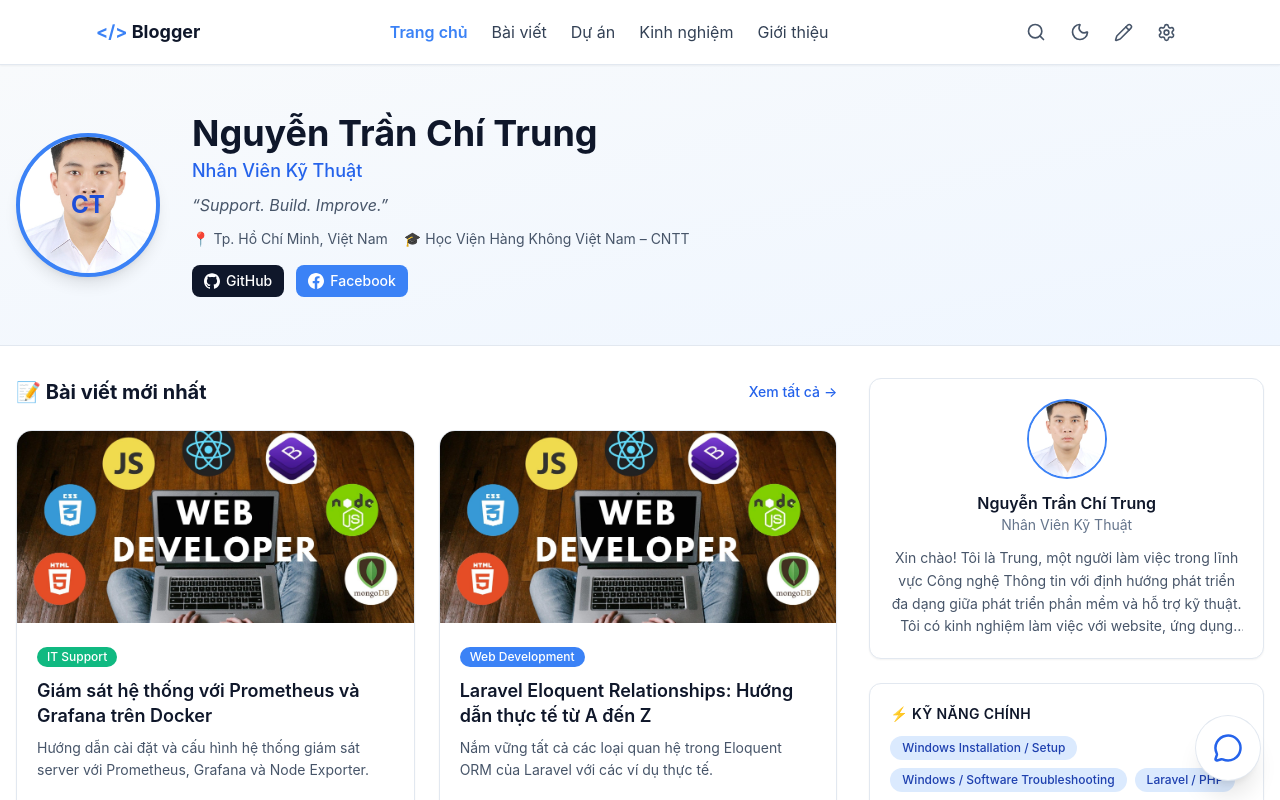
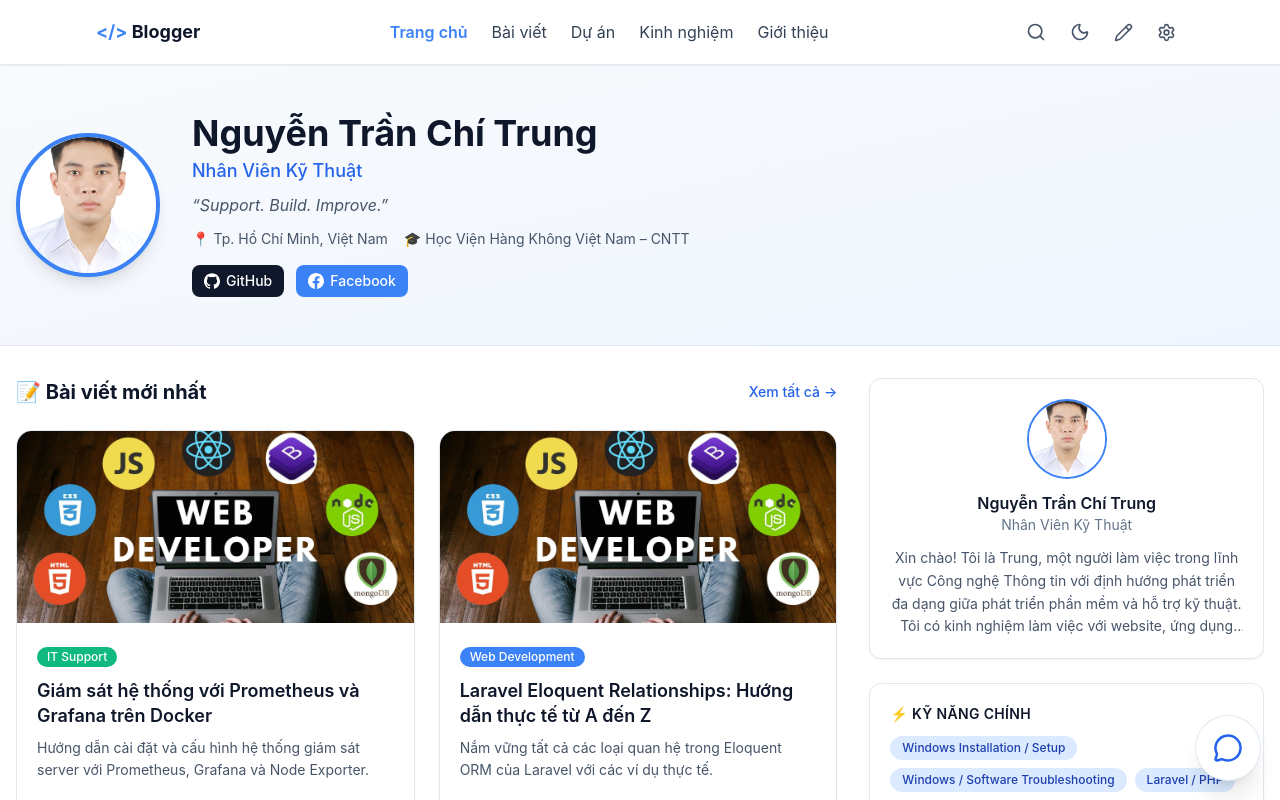
Before and after one commit to ChiTrung-coding/blogger, a React (Vite) app: page / in a window 1280 px wide. Shown: the top 800 px of the page. Built offline with nearby package versions, Linux system fonts and the light colour scheme.

Commit message:
Update HomePage.jsx

```diff
--- a/src/pages/HomePage.jsx
+++ b/src/pages/HomePage.jsx
@@ -55,10 +55,11 @@ export default function HomePage() {
               src={resolveAssetUrl(owner.avatar)}
               alt={owner.name}
               loading="lazy"
-              onError={(event) => event.currentTarget.remove()}
+              onError={(event) => { event.currentTarget.remove(); event.currentTarget.nextElementSibling?.classList.remove('hidden'); }}
               className="h-full w-full rounded-full object-cover"
             />
-            <span className="absolute" aria-hidden="true">{owner.name?.split(' ').slice(-2).map((part) => part[0]).join('')}</span>
+              <span className="absolute hidden" aria-hidden="true">{owner.name?.split(' ').slice(-2).map((part) => part[0]).join('')}</span>
+
           </div>
 
           {/* Info */}
```
